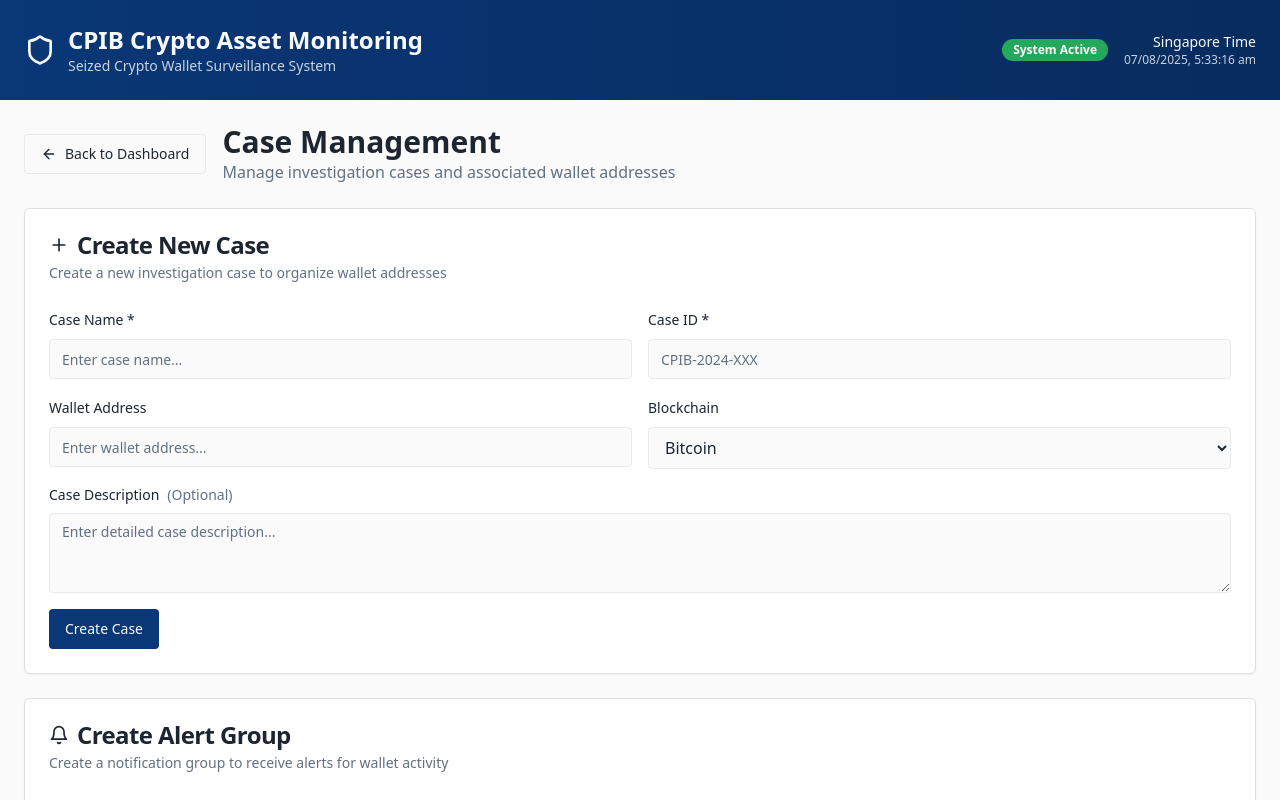
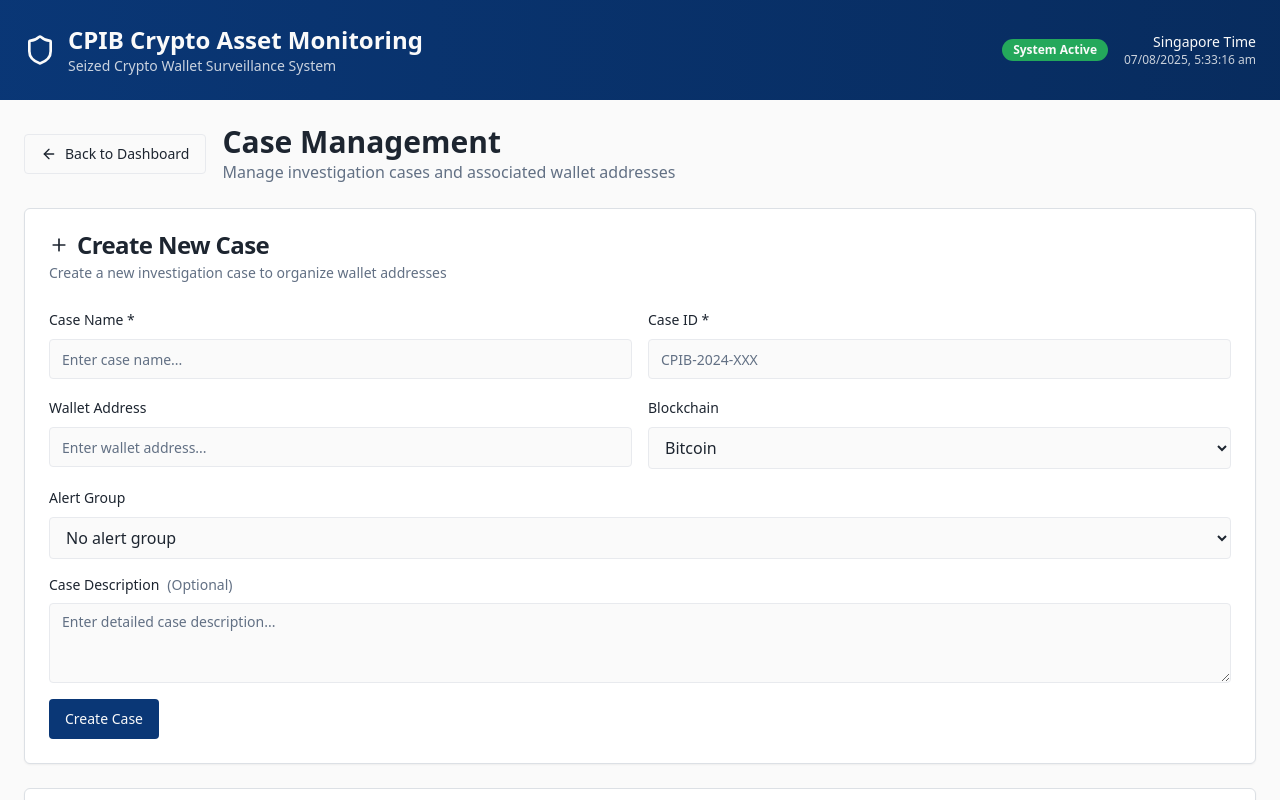
Before and after one commit to Kshitij0O7/sentinel-crypto-watch, a React (Vite) app: page /cases in a window 1280 px wide. Shown: the top 800 px of the page. Built offline with nearby package versions, Linux system fonts and the light colour scheme.

Commit message:
Add alert group association to cases
Allow users to associate an alert group with a case. This change updates the case creation and editing forms to include an option for selecting an alert group.

```diff
--- a/src/pages/Cases.tsx
+++ b/src/pages/Cases.tsx
@@ -18,6 +18,7 @@ interface CaseData {
   description: string;
   createdDate: string;
   addresses: AddressData[];
+  alertGroupId?: string;
 }
 
 interface AlertGroup {
@@ -58,7 +59,8 @@ const Cases = () => {
     caseId: "",
     description: "",
     address: "",
-    blockchain: "Bitcoin"
+    blockchain: "Bitcoin",
+    alertGroupId: ""
   });
 
   // Form states for new alert group
@@ -204,11 +206,12 @@ const Cases = () => {
       caseId: newCase.caseId,
       description: newCase.description,
       createdDate: new Date().toISOString().split('T')[0],
-      addresses
+      addresses,
+      alertGroupId: newCase.alertGroupId || undefined
     };
 
     setCases([...cases, caseData]);
-    setNewCase({ name: "", caseId: "", description: "", address: "", blockchain: "Bitcoin" });
+    setNewCase({ name: "", caseId: "", description: "", address: "", blockchain: "Bitcoin", alertGroupId: "" });
 
     toast({
       title: "Case Created",
@@ -392,6 +395,24 @@ const Cases = () => {
                   ))}
                 </select>
               </div>
+            </div>
+
+            {/* Alert Group Association */}
+            <div className="space-y-2">
+              <Label htmlFor="alertGroupSelect">Alert Group</Label>
+              <select
+                id="alertGroupSelect"
+                className="w-full px-3 py-2 border border-input bg-background rounded-md text-foreground z-50"
+                value={newCase.alertGroupId}
+                onChange={(e) => setNewCase({ ...newCase, alertGroupId: e.target.value })}
+              >
+                <option value="">No alert group</option>
+                {alertGroups.map((group) => (
+                  <option key={group.id} value={group.id}>
+                    {group.name}
+                  </option>
+                ))}
+              </select>
             </div>
 
             {/* Case Description - Optional */}
@@ -682,6 +703,11 @@ const Cases = () => {
                       <div className="flex items-center gap-2">
                         <Badge variant="outline">{case_.caseId}</Badge>
                         <Badge variant="secondary">{case_.addresses.length} addresses</Badge>
+                        {case_.alertGroupId && (
+                          <Badge variant="default">
+                            {alertGroups.find(g => g.id === case_.alertGroupId)?.name || "Alert Group"}
+                          </Badge>
+                        )}
                       </div>
                       <h3 className="text-lg font-semibold">{case_.name}</h3>
                       <p className="text-sm text-muted-foreground">{case_.description}</p>
```
